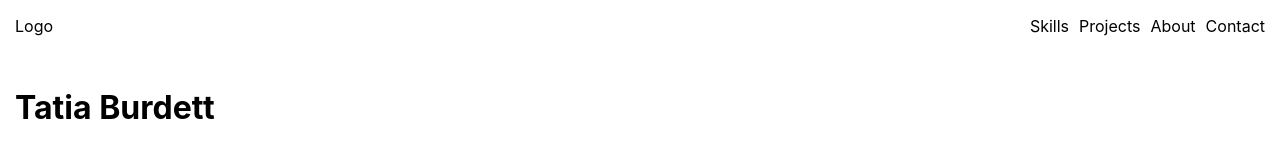
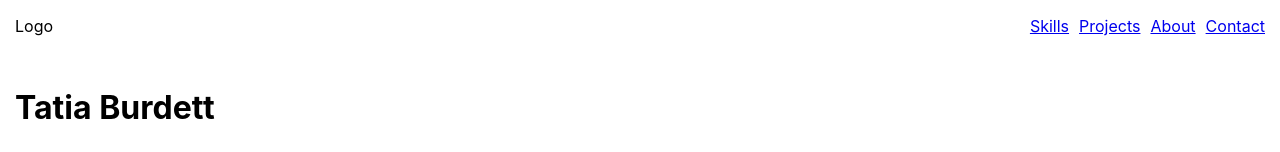
Before and after one commit to tatia-burdett/my-portfolio, a React (Create React App) app: page / in a window 1280 px wide. Shown: the top 152 px of the page. Built offline with nearby package versions, Linux system fonts and the light colour scheme.

Commit message:
add links

```diff
--- a/src/components/About/About.js
+++ b/src/components/About/About.js
@@ -4,7 +4,7 @@ import './About.css'
 class About extends React.Component {
   render() {
     return (
-      <section className='about'>
+      <section className='about' id='about'>
         <h3>About Me</h3>
         <p>I first touched code when I was 15 years old (it was only HTML... shh!). This sparked a fire of curiosity in me, that kept me coming back. "Could I do this?", I always asked myself.</p>
         <p>I ended up pursuing nursing, and worked in a variety of health care facilties all over the US. Still, my passion for coding remained. I spent my weekends messing around learning CSS, and later on, JavaScript. Flash forward to 2020, and I decided to pursue my dream to become a software developer full time.</p>
--- a/src/components/Contact/Contact.js
+++ b/src/components/Contact/Contact.js
@@ -3,7 +3,7 @@ import React from 'react'
 class Contact extends React.Component {
   render() {
     return (
-      <section className='contact'>
+      <section className='contact' id='contact'>
         <h3>Contact</h3>
         <div className='contact-section'>
           <form action="https://formspree.io/f/xzbkaken " method="POST">
--- a/src/components/NavBar/NavBar.js
+++ b/src/components/NavBar/NavBar.js
@@ -7,10 +7,10 @@ class NavBar extends React.Component {
       <div className='navbar'>
         <p>Logo</p>
         <ul className='navbar-links'>
-          <li>Skills</li>
-          <li>Projects</li>
-          <li>About</li>
-          <li>Contact</li>
+          <li><a href='#skills'>Skills</a></li>
+          <li><a href='#projects'>Projects</a></li>
+          <li><a href='#about'>About</a></li>
+          <li><a href='#contact'>Contact</a></li>
         </ul>
       </div>
     )
--- a/src/components/Projects/Projects.js
+++ b/src/components/Projects/Projects.js
@@ -6,7 +6,7 @@ import Project from './Project/Project'
 class Projects extends React.Component {
   render() {
     return (
-      <section className='projects'>
+      <section className='projects' id='projects'>
         <h3>Solo Projects</h3>
         <Project />
       </section>
--- a/src/components/Skills/Skills.js
+++ b/src/components/Skills/Skills.js
@@ -6,7 +6,7 @@ import './Skills.css'
 class Skills extends React.Component {
   render() {
     return (
-      <section className='skills'>
+      <section className='skills' id='skills'>
         <h3>Skills</h3>
         <div className='skills-container'>
           <FontAwesomeIcon icon={faHtml5} className='skill-icon'/>
```
